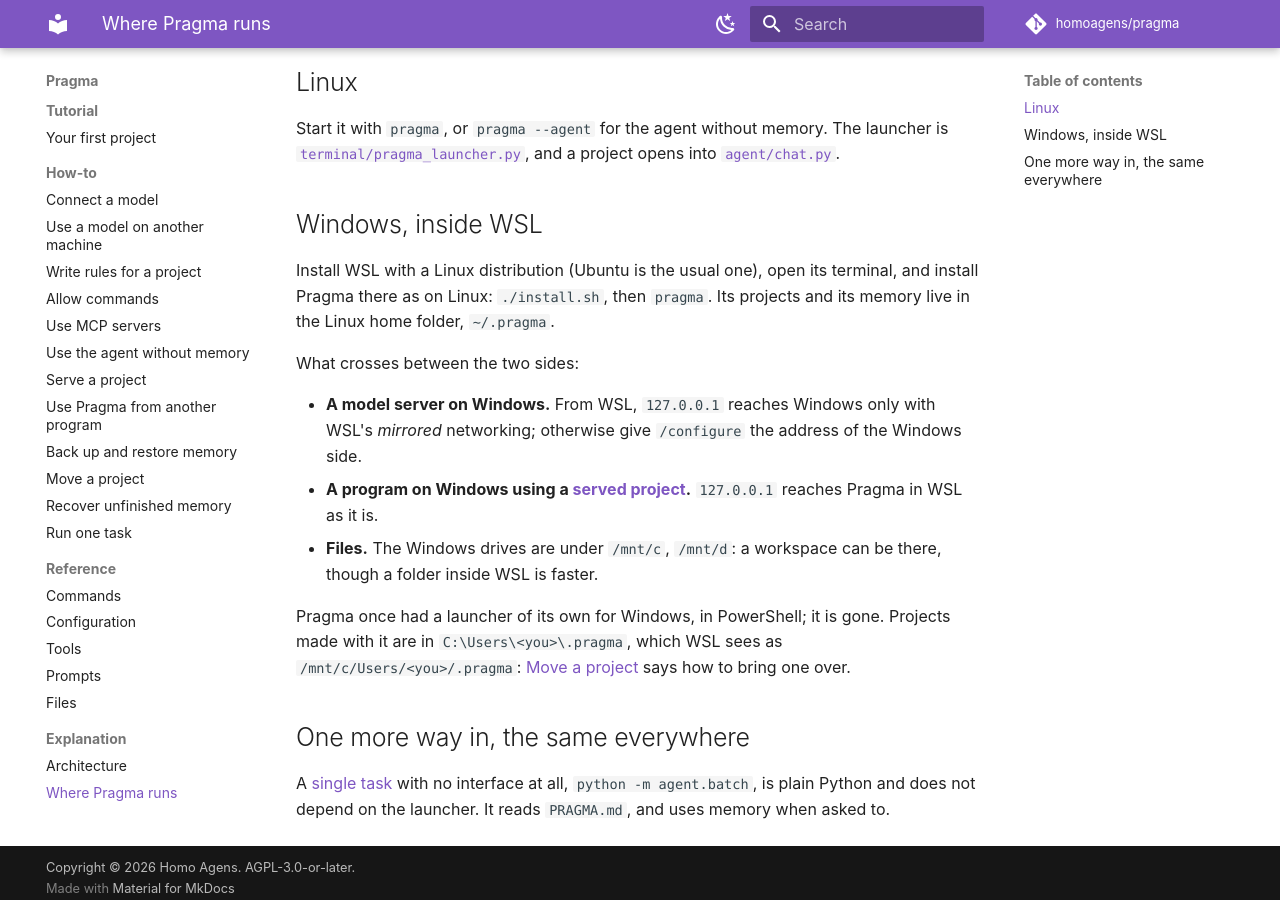
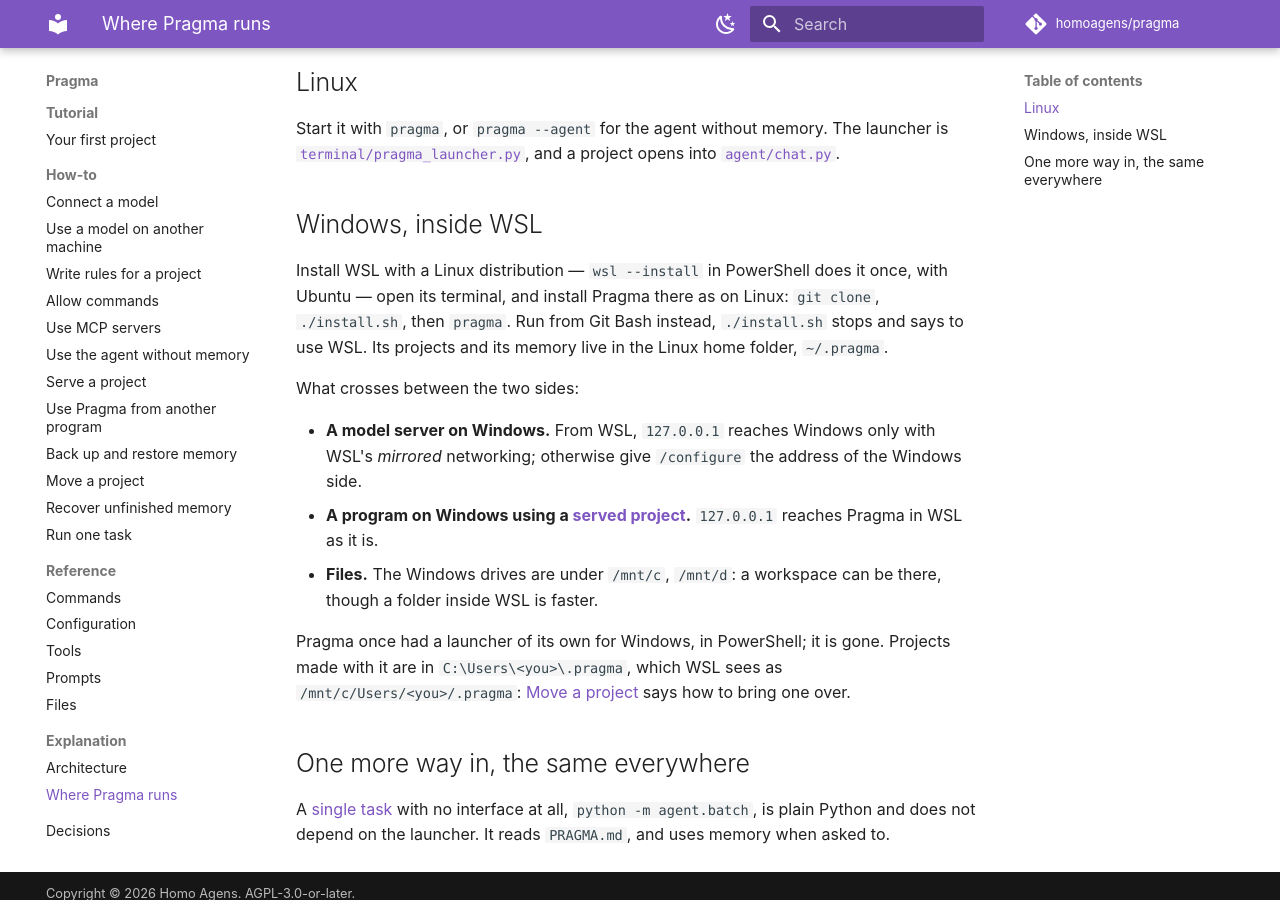
Before and after one commit to homoagens/pragma, an MkDocs documentation site: the page built from docs/explanation/interfaces.md, in a window 1280 px wide and 900 px high, scrolled down 503 px. Built offline with MkDocs 1.6.1 and Material for MkDocs 9.7.7, drawn with Linux system fonts in a browser that asks for light colours; plug-ins that fetch from the network failed and are left out; comment, search, counter and statistics services are not loaded.

Commit message:
docs: on Windows, `wsl --install` and then the Linux steps
The README and the page on where Pragma runs said to use WSL but not how to
get it: they now give `wsl --install`, where someone installing reads it.

install.sh run from Git Bash or MSYS on Windows built a Windows environment
the launcher cannot use and failed later, further from the cause. It now
stops at once and says to use WSL.

show_image's README still named the browser interface among the places
that do not offer it; it is gone, and a served project is named instead.

Co-Authored-By: Claude Opus 5.5 <noreply@anthropic.com>

```diff
--- a/docs/explanation/interfaces.md
+++ b/docs/explanation/interfaces.md
@@ -20,10 +20,11 @@ and a project opens into [`agent/chat.py`](../../agent/chat.py).
 
 ## Windows, inside WSL
 
-Install WSL with a Linux distribution (Ubuntu is the usual one), open its
-terminal, and install Pragma there as on Linux: `./install.sh`, then
-`pragma`. Its projects and its memory live in the Linux home folder,
-`~/.pragma`.
+Install WSL with a Linux distribution — `wsl --install` in PowerShell does it
+once, with Ubuntu — open its terminal, and install Pragma there as on Linux:
+`git clone`, `./install.sh`, then `pragma`. Run from Git Bash instead,
+`./install.sh` stops and says to use WSL. Its projects and its memory live
+in the Linux home folder, `~/.pragma`.
 
 What crosses between the two sides:
 
```
Also changed, not shown: README.md (+8 -4 lines), core/tools/show_image/README.md (+1 -1 lines), 1 other file.
